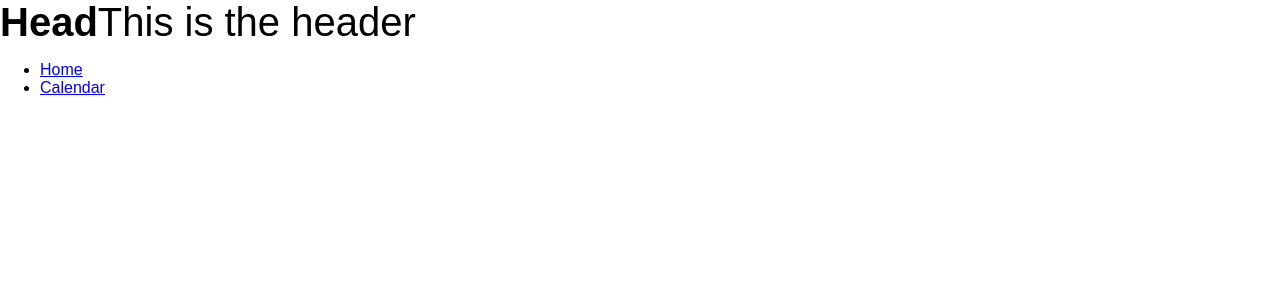
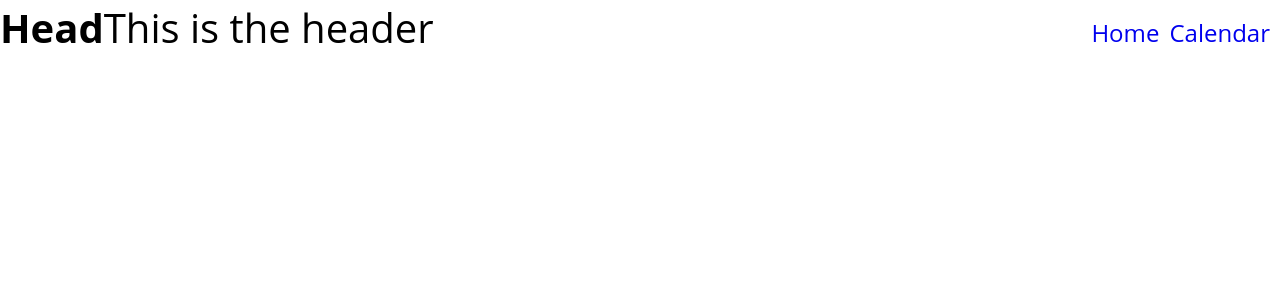
Before and after one commit to Toby-Mills/PenOC3, an Angular app: page / in a window 1280 px wide. Shown: the top 300 px of the page. Built offline with nearby package versions, Linux system fonts and the light colour scheme.

Commit message:
Styling improvements to Nav and Cards

```diff
--- a/src/app/components/app/app.component.css
+++ b/src/app/components/app/app.component.css
@@ -9,3 +9,21 @@
 .grid-item-header #club-abreviation{
     font-weight: 700;
 }
+
+nav {
+    float: right;
+}
+
+nav ul {
+    list-style-type: none;
+}
+
+nav ul li {
+    display: inline;
+    font-size: 1.5em;
+    margin-right: 10px;
+}
+
+nav ul li a {
+    text-decoration: none;
+}
--- a/src/app/components/event-card-list/event-card-list.component.html
+++ b/src/app/components/event-card-list/event-card-list.component.html
@@ -1,4 +1,4 @@
-<div *ngIf="eventList">
+<div *ngIf="eventList" class="card-list">
   <div *ngFor="let event of eventList">
     <penoc-event-card [oevent]='event'></penoc-event-card>
   </div>
--- a/src/app/components/home/home.component.css
+++ b/src/app/components/home/home.component.css
@@ -9,7 +9,6 @@
         height: 100vh;
         width: 100vw;
 }
-
 
 @media screen and (max-width: 1000px) {
     .grid-container {
@@ -32,6 +31,7 @@
 
 .grid-item-calendar {
     grid-area: calendar;
+    padding:0px 15px 0px 15px;
 }
 
 .grid-item-content {
--- a/src/styles.css
+++ b/src/styles.css
@@ -1,7 +1,7 @@
 /* You can add global styles to this file, and also import other style files */
 body {
     margin:0px;
-    font-family: Arial, Helvetica, sans-serif;
+    font-family: "Open Sans","Helvetica Neue",Helvetica,Roboto,Arial,sans-serif;
 }
 
 h1 {
@@ -21,3 +21,7 @@ h1 {
     font-variant: small-caps;
     font-weight: 700;
 }
+
+.card-list {
+    margin: -15px;
+}
```
